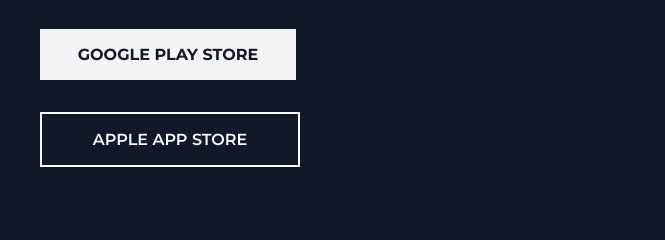
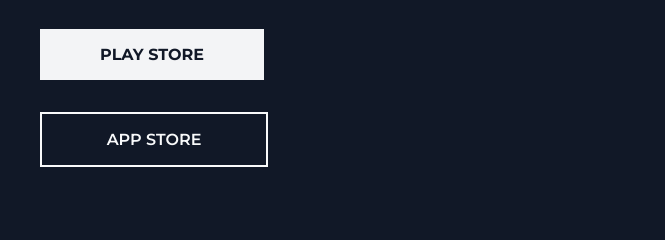
Before and after one commit to desaihetav/portfolio-v1, a plain HTML site: page projects.html in a window 1280 px wide. Shown: the part 1565-1805 px from the top of the page, 0-665 px from the left. Drawn offline with Linux system fonts and the light colour scheme; grey boxes are pictures that could not be loaded.

Commit message:
chore: slight change in button design

```diff
--- a/projects.html
+++ b/projects.html
@@ -99,13 +99,13 @@
             target="_blank"
             href="https://play.google.com/store/apps/details?id=hetavdesai.mylcj"
             class="link-primary"
-            >Google Play Store</a
+            >Play Store</a
           ><br />
           <a
             target="_blank"
             href="https://apps.apple.com/app/id1522362362"
             class="link-secondary"
-            >Apple App Store</a
+            >App Store</a
           >
         </div>
       </section>
--- a/styles.css
+++ b/styles.css
@@ -184,7 +184,7 @@
   text-transform: uppercase;
   padding: 1rem 2rem;
   margin: 1rem auto;
-  min-width: 12rem;
+  min-width: 10rem;
   transition: background-color 0.25s ease-in;
   cursor: pointer;
   text-align: center;
@@ -205,7 +205,7 @@
   text-transform: uppercase;
   padding: 1rem 2rem;
   margin: 1rem auto;
-  min-width: 12rem;
+  min-width: 10rem;
   transition: color, background-color 0.25s ease-in;
   cursor: pointer;
   text-align: center;
```
